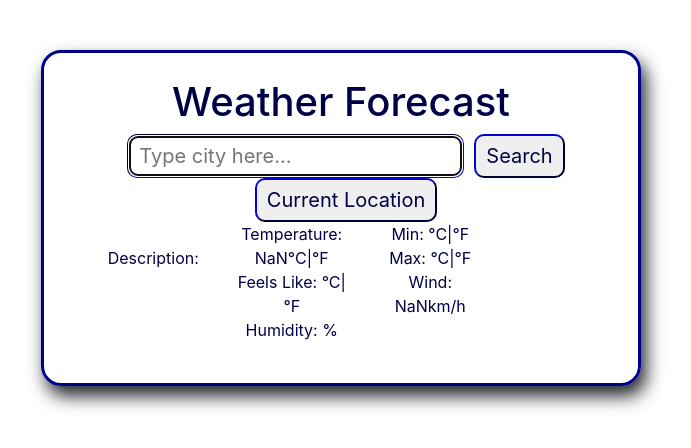
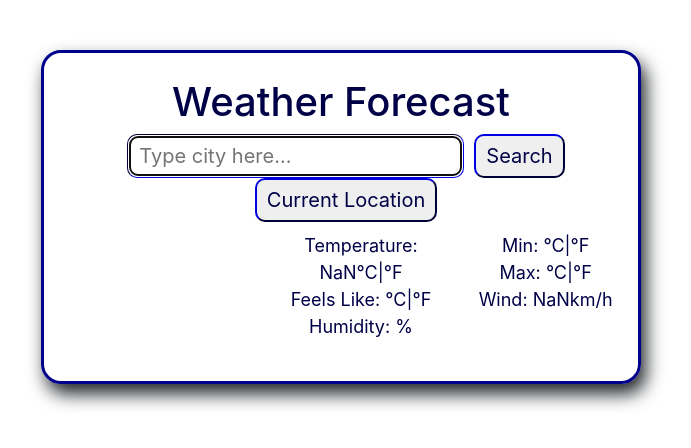
Before and after one commit to saraayala1/ReactWeather, a React (Create React App) app: page / in a window 1280 px wide. Shown: the top 448 px of the page, without its empty margins (299-990 px from the left). Built offline with nearby package versions, Linux system fonts and the light colour scheme.

Commit message:
description spacing

```diff
--- a/src/App.css
+++ b/src/App.css
@@ -34,5 +34,8 @@ h1 {
 }
 ul {
   color: rgb(0, 0, 71);
+  font-size: 18px;
   list-style: none;
+  padding-top: 10px;
+  text-align: center;
 }
--- a/src/Weather.js
+++ b/src/Weather.js
@@ -43,18 +43,18 @@ let form= (
         {form}
   <div className="container">
     <ul className="row">
-        <div className="col-3">
+        <div className="col-4">
           <li>
             <img src={weather.icon} alt={weather.description} />
           </li>
-          <li>Description: {weather.description}</li>
+          <li>{weather.description}</li>
         </div>
-        <div className="col-3">
+        <div className="col-4">
           <li>Temperature: {Math.round(weather.temperature)}°C|°F</li>
           <li>Feels Like: {weather.feelsLike}°C|°F</li>
           <li>Humidity: {weather.humidity}%</li>
         </div>
-        <div className="col-3">
+        <div className="col-4">
           <li>Min: {weather.tempMin}°C|°F</li>
           <li>Max: {weather.tempMax}°C|°F</li>
           <li>Wind: {Math.round(weather.wind)}km/h</li>
```
